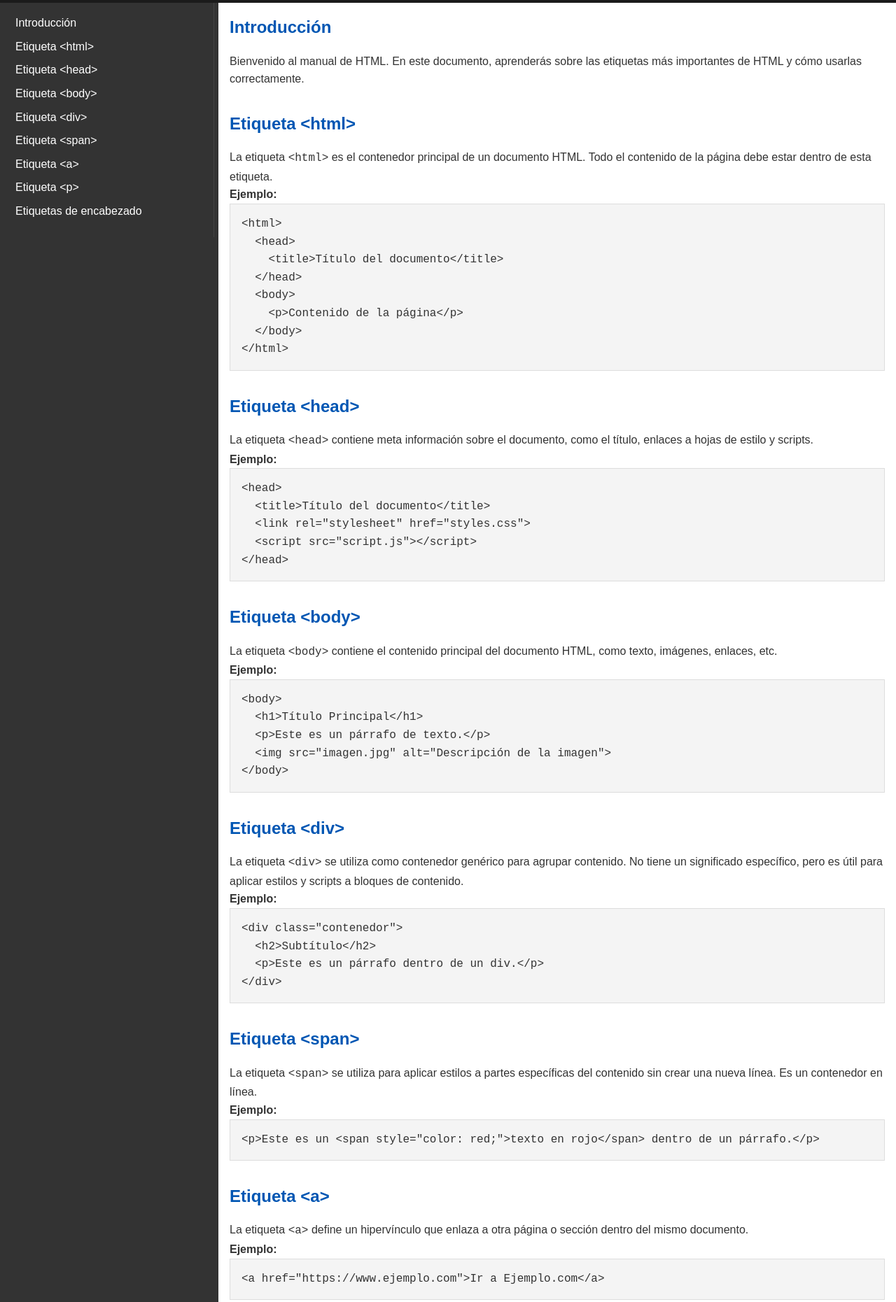
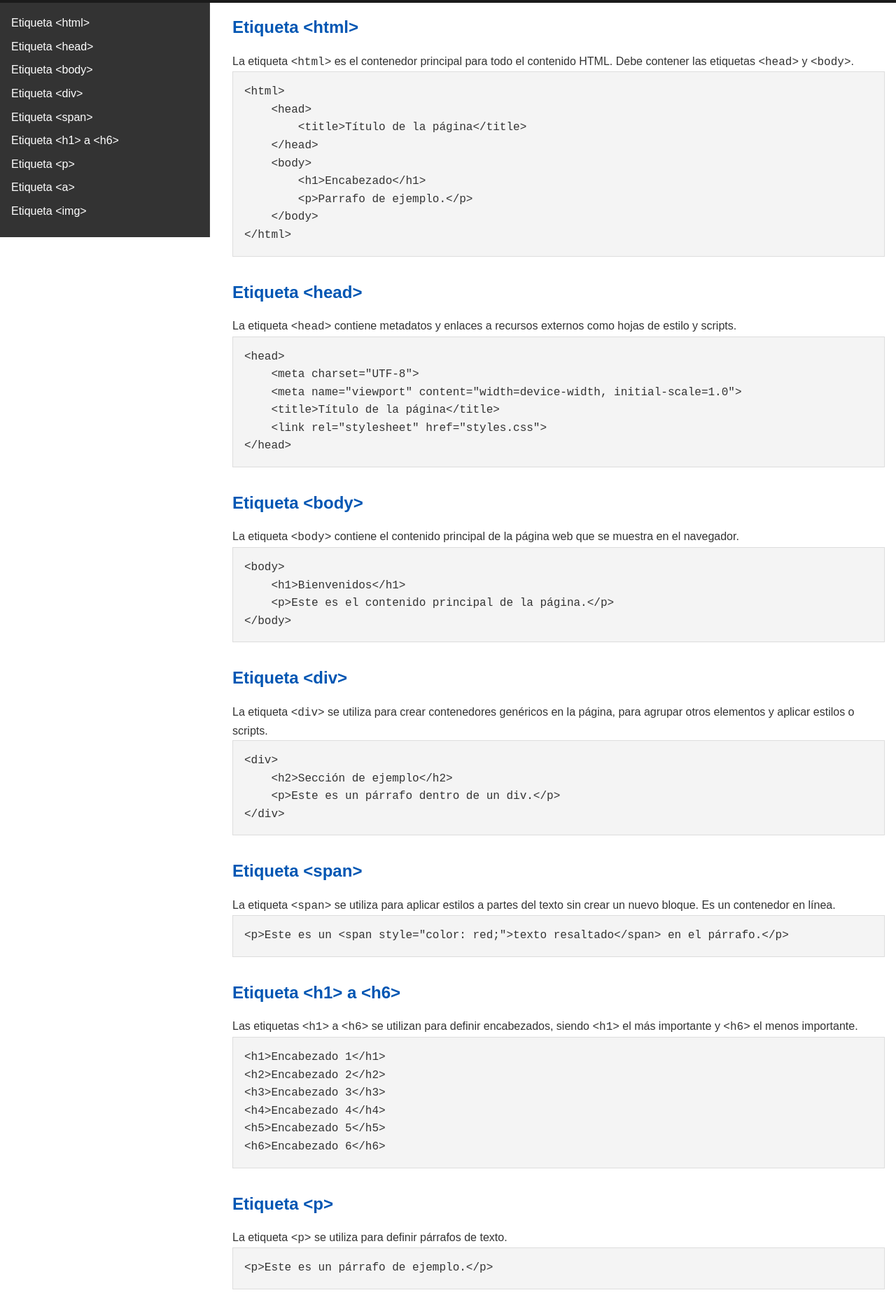
Before and after one commit to Giogamm/manual-html, a plain HTML site: page index.html in a window 1280 px wide. Shown: the part 95-1956 px from the top of the page at 70% size. Drawn offline with Linux system fonts and the light colour scheme.

```diff
--- a/index.html
+++ b/index.html
@@ -4,9 +4,8 @@
 <head>
     <meta charset="UTF-8">
     <meta name="viewport" content="width=device-width, initial-scale=1.0">
+    <link rel="stylesheet" href="style.css">
     <title>Manual de HTML</title>
-    <link rel="stylesheet" href="style.css">
-    <link rel="shortcut icon" href="https://upload.wikimedia.org/wikipedia/commons/6/61/HTML5_logo_and_wordmark.svg" type="image/x-icon">
 </head>
 
 <body>
@@ -14,109 +13,98 @@
         <h1>Manual de HTML</h1>
     </header>
     <div class="container">
-        <div class="sidebar-container">
-        <nav class="sidebar">
+        <div class="sidebar">
             <ul>
-                <li><a href="#introduccion">Introducción</a></li>
-                <li><a href="#etiqueta-html">Etiqueta &lt;html&gt;</a></li>
-                <li><a href="#etiqueta-head">Etiqueta &lt;head&gt;</a></li>
-                <li><a href="#etiqueta-body">Etiqueta &lt;body&gt;</a></li>
-                <li><a href="#etiqueta-div">Etiqueta &lt;div&gt;</a></li>
-                <li><a href="#etiqueta-span">Etiqueta &lt;span&gt;</a></li>
-                <li><a href="#etiqueta-a">Etiqueta &lt;a&gt;</a></li>
-                <li><a href="#etiqueta-p">Etiqueta &lt;p&gt;</a></li>
-                <li><a href="#etiqueta-h">Etiquetas de encabezado</a></li>
+                <li><a href="#html">Etiqueta &lt;html&gt;</a></li>
+                <li><a href="#head">Etiqueta &lt;head&gt;</a></li>
+                <li><a href="#body">Etiqueta &lt;body&gt;</a></li>
+                <li><a href="#div">Etiqueta &lt;div&gt;</a></li>
+                <li><a href="#span">Etiqueta &lt;span&gt;</a></li>
+                <li><a href="#h1-h6">Etiqueta &lt;h1&gt; a &lt;h6&gt;</a></li>
+                <li><a href="#p">Etiqueta &lt;p&gt;</a></li>
+                <li><a href="#a">Etiqueta &lt;a&gt;</a></li>
+                <li><a href="#img">Etiqueta &lt;img&gt;</a></li>
             </ul>
-        </nav></div>
-
-        <main class="content">
-            <section id="introduccion">
-                <h2>Introducción</h2>
-                <p>Bienvenido al manual de HTML. En este documento, aprenderás sobre las etiquetas más importantes de
-                    HTML y cómo usarlas correctamente.</p>
-            </section>
-            <section id="etiqueta-html">
+        </div>
+        <div class="content">
+            <section id="html">
                 <h2>Etiqueta &lt;html&gt;</h2>
-                <p>La etiqueta <code>&lt;html&gt;</code> es el contenedor principal de un documento HTML. Todo el
-                    contenido de la página debe estar dentro de esta etiqueta.</p>
-                <p><strong>Ejemplo:</strong></p>
+                <p>La etiqueta <code>&lt;html&gt;</code> es el contenedor principal para todo el contenido HTML. Debe
+                    contener las etiquetas <code>&lt;head&gt;</code> y <code>&lt;body&gt;</code>.</p>
                 <pre><code>&lt;html&gt;
     &lt;head&gt;
-    &lt;title&gt;Título del documento&lt;/title&gt;
+        &lt;title&gt;Título de la página&lt;/title&gt;
     &lt;/head&gt;
     &lt;body&gt;
-    &lt;p&gt;Contenido de la página&lt;/p&gt;
+        &lt;h1&gt;Encabezado&lt;/h1&gt;
+        &lt;p&gt;Parrafo de ejemplo.&lt;/p&gt;
     &lt;/body&gt;
 &lt;/html&gt;</code></pre>
             </section>
-            <section id="etiqueta-head">
+            <section id="head">
                 <h2>Etiqueta &lt;head&gt;</h2>
-                <p>La etiqueta <code>&lt;head&gt;</code> contiene meta información sobre el documento, como el título,
-                    enlaces a hojas de estilo y scripts.</p>
-                <p><strong>Ejemplo:</strong></p>
+                <p>La etiqueta <code>&lt;head&gt;</code> contiene metadatos y enlaces a recursos externos como hojas de
+                    estilo y scripts.</p>
                 <pre><code>&lt;head&gt;
-  &lt;title&gt;Título del documento&lt;/title&gt;
+    &lt;meta charset="UTF-8"&gt;
+    &lt;meta name="viewport" content="width=device-width, initial-scale=1.0"&gt;
+    &lt;title&gt;Título de la página&lt;/title&gt;
     &lt;link rel="stylesheet" href="styles.css"&gt;
-  &lt;script src="script.js"&gt;&lt;/script&gt;
 &lt;/head&gt;</code></pre>
             </section>
-            <section id="etiqueta-body">
+            <section id="body">
                 <h2>Etiqueta &lt;body&gt;</h2>
-                <p>La etiqueta <code>&lt;body&gt;</code> contiene el contenido principal del documento HTML, como texto,
-                    imágenes, enlaces, etc.</p>
-                <p><strong>Ejemplo:</strong></p>
+                <p>La etiqueta <code>&lt;body&gt;</code> contiene el contenido principal de la página web que se muestra
+                    en el navegador.</p>
                 <pre><code>&lt;body&gt;
-  &lt;h1&gt;Título Principal&lt;/h1&gt;
-  &lt;p&gt;Este es un párrafo de texto.&lt;/p&gt;
-  &lt;img src="imagen.jpg" alt="Descripción de la imagen"&gt;
+    &lt;h1&gt;Bienvenidos&lt;/h1&gt;
+    &lt;p&gt;Este es el contenido principal de la página.&lt;/p&gt;
 &lt;/body&gt;</code></pre>
             </section>
-            <section id="etiqueta-div">
+            <section id="div">
                 <h2>Etiqueta &lt;div&gt;</h2>
-                <p>La etiqueta <code>&lt;div&gt;</code> se utiliza como contenedor genérico para agrupar contenido. No
-                    tiene un significado específico, pero es útil para aplicar estilos y scripts a bloques de contenido.
-                </p>
-                <p><strong>Ejemplo:</strong></p>
-                <pre><code>&lt;div class="contenedor"&gt;
-  &lt;h2&gt;Subtítulo&lt;/h2&gt;
+                <p>La etiqueta <code>&lt;div&gt;</code> se utiliza para crear contenedores genéricos en la página, para
+                    agrupar otros elementos y aplicar estilos o scripts.</p>
+                <pre><code>&lt;div&gt;
+    &lt;h2&gt;Sección de ejemplo&lt;/h2&gt;
     &lt;p&gt;Este es un párrafo dentro de un div.&lt;/p&gt;
 &lt;/div&gt;</code></pre>
             </section>
-            <section id="etiqueta-span">
+            <section id="span">
                 <h2>Etiqueta &lt;span&gt;</h2>
-                <p>La etiqueta <code>&lt;span&gt;</code> se utiliza para aplicar estilos a partes específicas del
-                    contenido sin crear una nueva línea. Es un contenedor en línea.</p>
-                <p><strong>Ejemplo:</strong></p>
-                <pre><code>&lt;p&gt;Este es un &lt;span style="color: red;"&gt;texto en rojo&lt;/span&gt; dentro de un párrafo.&lt;/p&gt;</code></pre>
+                <p>La etiqueta <code>&lt;span&gt;</code> se utiliza para aplicar estilos a partes del texto sin crear un
+                    nuevo bloque. Es un contenedor en línea.</p>
+                <pre><code>&lt;p&gt;Este es un &lt;span style="color: red;"&gt;texto resaltado&lt;/span&gt; en el párrafo.&lt;/p&gt;</code></pre>
             </section>
-            <section id="etiqueta-a">
+            <section id="h1-h6">
+                <h2>Etiqueta &lt;h1&gt; a &lt;h6&gt;</h2>
+                <p>Las etiquetas <code>&lt;h1&gt;</code> a <code>&lt;h6&gt;</code> se utilizan para definir encabezados,
+                    siendo <code>&lt;h1&gt;</code> el más importante y <code>&lt;h6&gt;</code> el menos importante.</p>
+                <pre><code>&lt;h1&gt;Encabezado 1&lt;/h1&gt;
+&lt;h2&gt;Encabezado 2&lt;/h2&gt;
+&lt;h3&gt;Encabezado 3&lt;/h3&gt;
+&lt;h4&gt;Encabezado 4&lt;/h4&gt;
+&lt;h5&gt;Encabezado 5&lt;/h5&gt;
+&lt;h6&gt;Encabezado 6&lt;/h6&gt;</code></pre>
+            </section>
+            <section id="p">
+                <h2>Etiqueta &lt;p&gt;</h2>
+                <p>La etiqueta <code>&lt;p&gt;</code> se utiliza para definir párrafos de texto.</p>
+                <pre><code>&lt;p&gt;Este es un párrafo de ejemplo.&lt;/p&gt;</code></pre>
+            </section>
+            <section id="a">
                 <h2>Etiqueta &lt;a&gt;</h2>
-                <p>La etiqueta <code>&lt;a&gt;</code> define un hipervínculo que enlaza a otra página o sección dentro
-                    del mismo documento.</p>
-                <p><strong>Ejemplo:</strong></p>
-                <pre><code>&lt;a href="https://www.ejemplo.com"&gt;Ir a Ejemplo.com&lt;/a&gt;</code></pre>
+                <p>La etiqueta <code>&lt;a&gt;</code> define un hipervínculo, que se utiliza para enlazar a otras
+                    páginas web o recursos.</p>
+                <pre><code>&lt;a href="https://www.example.com"&gt;Visitar Ejemplo&lt;/a&gt;</code></pre>
             </section>
-            <section id="etiqueta-p">
-                <h2>Etiqueta &lt;p&gt;</h2>
-                <p>La etiqueta <code>&lt;p&gt;</code> se utiliza para definir un párrafo de texto. Los navegadores
-                    añaden un margen antes y después de cada párrafo por defecto.</p>
-                <p><strong>Ejemplo:</strong></p>
-                <pre><code>&lt;p&gt;Este es un párrafo de texto.&lt;/p&gt;</code></pre>
+            <section id="img">
+                <h2>Etiqueta &lt;img&gt;</h2>
+                <p>La etiqueta <code>&lt;img&gt;</code> se utiliza para insertar imágenes en la página web. Es una
+                    etiqueta auto-cerrada.</p>
+                <pre><code>&lt;img src="ruta/de/la/imagen.jpg" alt="Descripción de la imagen"&gt;</code></pre>
             </section>
-            <section id="etiqueta-h">
-                <h2>Etiquetas de encabezado</h2>
-                <p>Las etiquetas de encabezado <code>&lt;h1&gt;</code> a <code>&lt;h6&gt;</code> se utilizan para
-                    definir títulos y subtítulos en el contenido. <code>&lt;h1&gt;</code> es el más importante y
-                    <code>&lt;h6&gt;</code> es el menos importante.</p>
-                <p><strong>Ejemplo:</strong></p>
-                <pre><code>&lt;h1&gt;Título principal&lt;/h1&gt;
-&lt;h2&gt;Subtítulo de primer nivel&lt;/h2&gt;
-&lt;h3&gt;Subtítulo de segundo nivel&lt;/h3&gt;
-&lt;h4&gt;Subtítulo de tercer nivel&lt;/h4&gt;
-&lt;h5&gt;Subtítulo de cuarto nivel&lt;/h5&gt;
-&lt;h6&gt;Subtítulo de quinto nivel&lt;/h6&gt;</code></pre>
-            </section>
-        </main>
+        </div>
     </div>
 </body>
 
--- a/style.css
+++ b/style.css
@@ -1,4 +1,3 @@
-/* Reset básico */
 * {
     margin: 0;
     padding: 0;
@@ -17,29 +16,21 @@ header {
     color: #fff;
     padding: 1rem;
     text-align: center;
-}.sidebar-container {
-    flex: 1;
-    display: flex;
-    justify-content: center;
-    background-color: #333333; /* Color de fondo de la sidebar */
+}
+
+.container {
+    display: grid;
+    grid-template-columns: 300px 1fr;
+    gap: 1rem;
 }
 
 
-.container {
-    display: flex;
-    flex-wrap: wrap;
-    justify-content: center;
-}
-
 .sidebar {
-    flex: 1;
-    min-width: 250px;
-    max-width: 300px;
     background-color: #333333;
     padding: 1rem;
     border-right: 1px solid #444444;
     color: #ffffff;
-
+    position: -webkit-sticky;
     position: sticky;
     top: 0;
     height: fit-content;
@@ -63,9 +54,7 @@ header {
 }
 
 .content {
-    flex: 3;
     padding: 1rem;
-    min-width: 300px;
 }
 
 h1, h2 {
@@ -88,18 +77,14 @@ code {
     font-family: 'Courier New', Courier, monospace;
 }
 
-@media (max-width: 768px) {
+@media (max-width: 1024px) {
     .container {
-        flex-direction: column;
+        grid-template-columns: 1fr;
     }
+
     .sidebar {
-        flex-basis: 100%;
         border-right: none;
         border-bottom: 1px solid #444444;
-        max-width: none;
-    }
-
-    .content {
-        flex-basis: 100%;
+        position: static;
     }
 }
```
Lines whose indentation alone changed are shown as unchanged.
